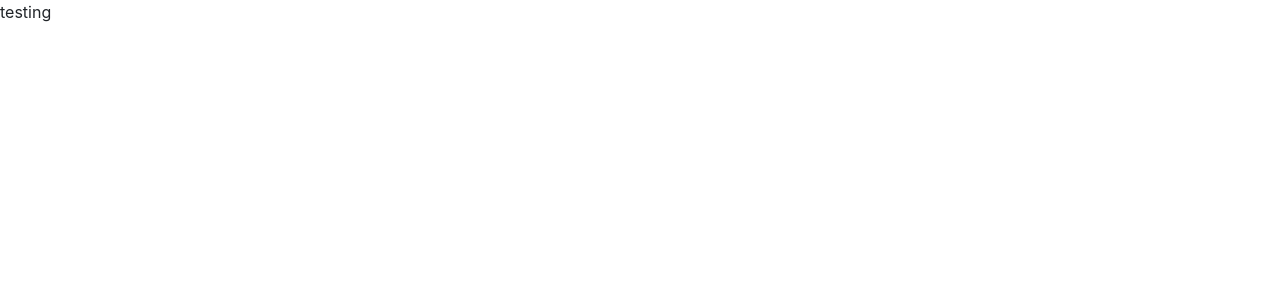
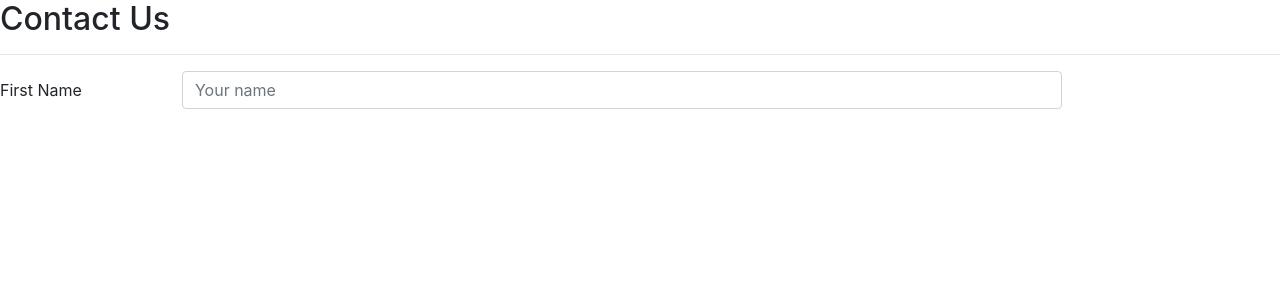
Before and after one commit to CXL3/ecodeBMW, a React (Create React App) app in the folder portfolio/: page / in a window 1280 px wide. Shown: the top 300 px of the page. Built offline with nearby package versions, Linux system fonts and the light colour scheme.

Commit message:
added contact page

```diff
--- /dev/null
+++ b/portfolio/src/components/ContactComponent.js
@@ -0,0 +1,65 @@
+import React, { Component } from "react";
+import { Button, Form, FormGroup, Label, Input, Col } from "reactstrap";
+
+class Contact extends Component {
+  constructor(props) {
+    super(props);
+
+    this.state = {
+      name: "",
+      Model: "",
+      Year: "",
+      email: "",
+      message: false,
+    };
+
+    this.handleInputChange = this.handleInputChange.bind(this);
+    this.handleSubmit = this.handleSubmit.bind(this);
+  }
+
+  handleInputChange(event) {
+    const target = event.target;
+    const name = target.name;
+    const value = target.type === "checkbox" ? target.checked : target.value;
+
+    this.setState({
+      [name]: value,
+    });
+  }
+
+  handleSubmit(event) {
+    console.log("Current state is: " + JSON.stringify(this.state));
+    alert("Current state is: " + JSON.stringify(this.state));
+    event.preventDefault();
+  }
+  render() {
+    return (
+      <div className="row row-content">
+        <div className="col-12">
+          <h2>Contact Us</h2>
+          <hr />
+        </div>
+        <div className="col-md-10">
+          <Form onSubmit={this.handleSubmit}>
+            <FormGroup row>
+              <Label htmlFor="name" md={2}>
+                First Name
+              </Label>
+              <Col md={10}>
+                <Input
+                  type="text"
+                  id="name"
+                  name="name"
+                  placeholder="Your name"
+                  value={this.state.name}
+                  onChange={this.handleInputChange}
+                />
+              </Col>
+            </FormGroup>
+          </Form>
+        </div>
+      </div>
+    );
+  }
+}
+export default Contact;
--- a/portfolio/src/components/FormComponent.js
+++ /dev/null
@@ -1,9 +0,0 @@
-import React, { Component } from 'react';
-
-
-class Form extends Component {
-    render() {
-        return <p>testing</p>;
-    }
-}
-export default Form;
--- a/portfolio/src/components/MainComponent.js
+++ b/portfolio/src/components/MainComponent.js
@@ -1,9 +1,10 @@
 import React, { Component } from 'react';
-import Form from './FormComponent';
+import Contact from './ContactComponent';
 
 class Main extends Component {
+
     render() {
-        return <Form /> ;
+        return <Contact /> ;
     }
 }
 export default Main;
```
Also changed, not shown: portfolio/src/components/AboutComponent.js (added, +8 -0 lines).
